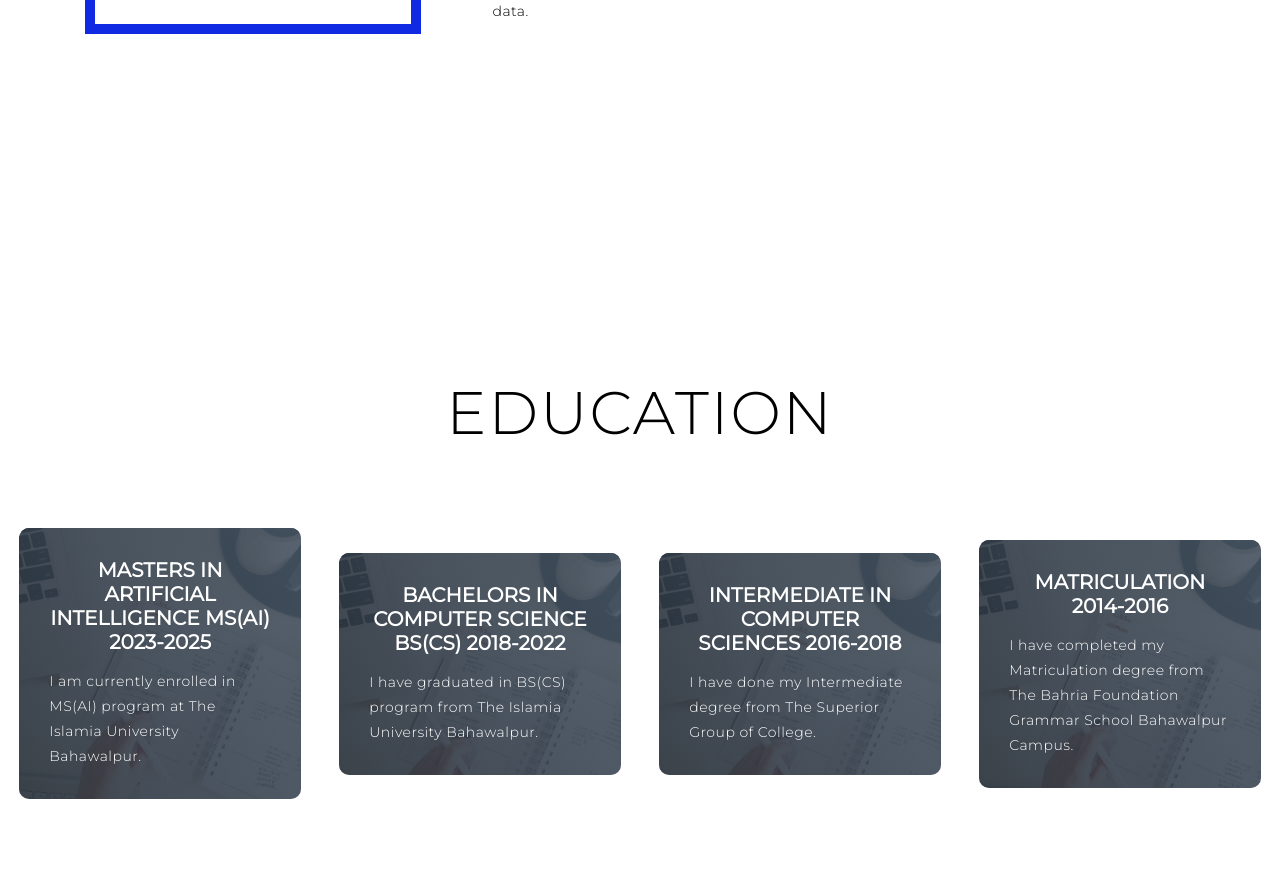
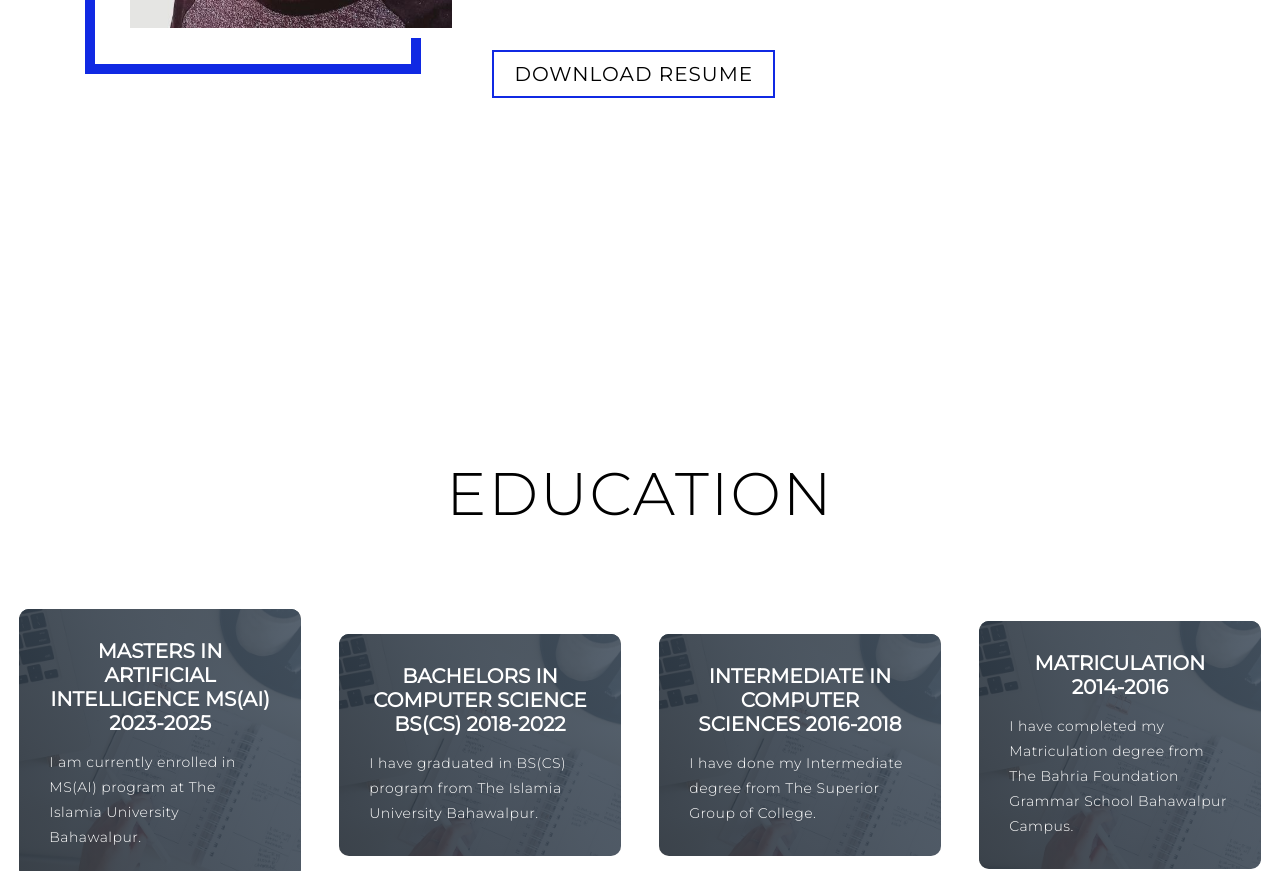
Before and after one commit to realfaizanahmed/My-Portfolio.github.io, a plain HTML site: page index.html in a window 1280 px wide. Shown: the part 4220-5091 px from the top of the page. Drawn offline with Linux system fonts and the light colour scheme.

Commit message:
Update index.html

```diff
--- a/index.html
+++ b/index.html
@@ -176,6 +176,9 @@
         <p>As a dedicated professional, I stay updated with the latest advancements in the BI tool's ecosystem and continuously expand my skillset. I am proficient in DAX (Data Analysis Expressions) Power Bi, Tableau, Google's Looker Studio, MS Office, SQL and Python. I'm also experienced in creating data-driven alerts, embedding dashboards & reports into other applications.</p>
 
         <p>I am passionate about working remotely, both as a distributed team member or as an independent contractor. I believe I would make an excellent addition to any mission-driven team by bringing Quality, Integrity, Passion, and Collaboration to the team. So feel free connect with me to explore how I can help unlock the full potential of your organization's data.</p>
+         <object data="CV.pdf" type="applications/pdf">
+        <a href="CV.pdf" class="cta" target="_blank">Download Resume</a>
+      </object>
       </div>
     </div>
   </section>
```
